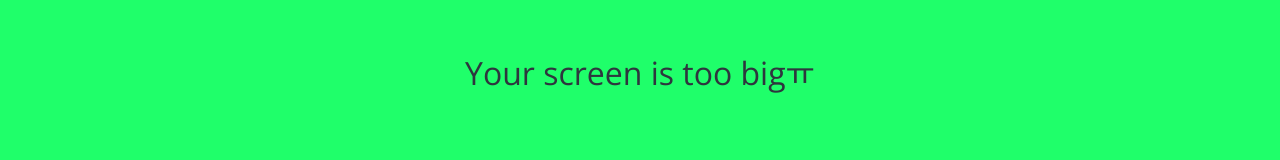
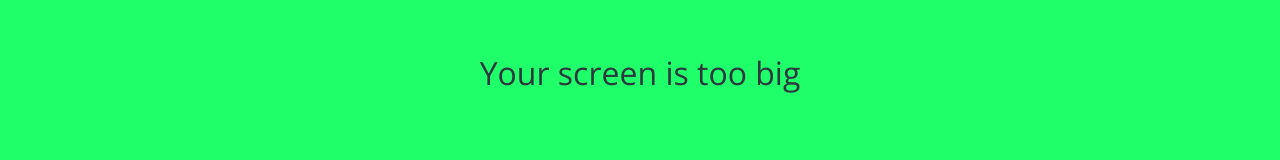
Before and after one commit to ireyhy/kokoa-clone-2021, a plain HTML site: page index.html in a window 1280 px wide. Shown: the part 327-487 px from the top of the page. Drawn offline with nearby package versions, Linux system fonts and the light colour scheme.

Commit message:
Update index.html

```diff
--- a/index.html
+++ b/index.html
@@ -36,7 +36,7 @@
       <a href="#">Find Kiwi Account or Password</a>
     </form>
     <div id="no-mobile">
-      <span>Your screen is too bigㅠ</span>
+      <span>Your screen is too big</span>
     </div>
     <script
       src="https://kit.fontawesome.com/6478f529f2.js"
```
